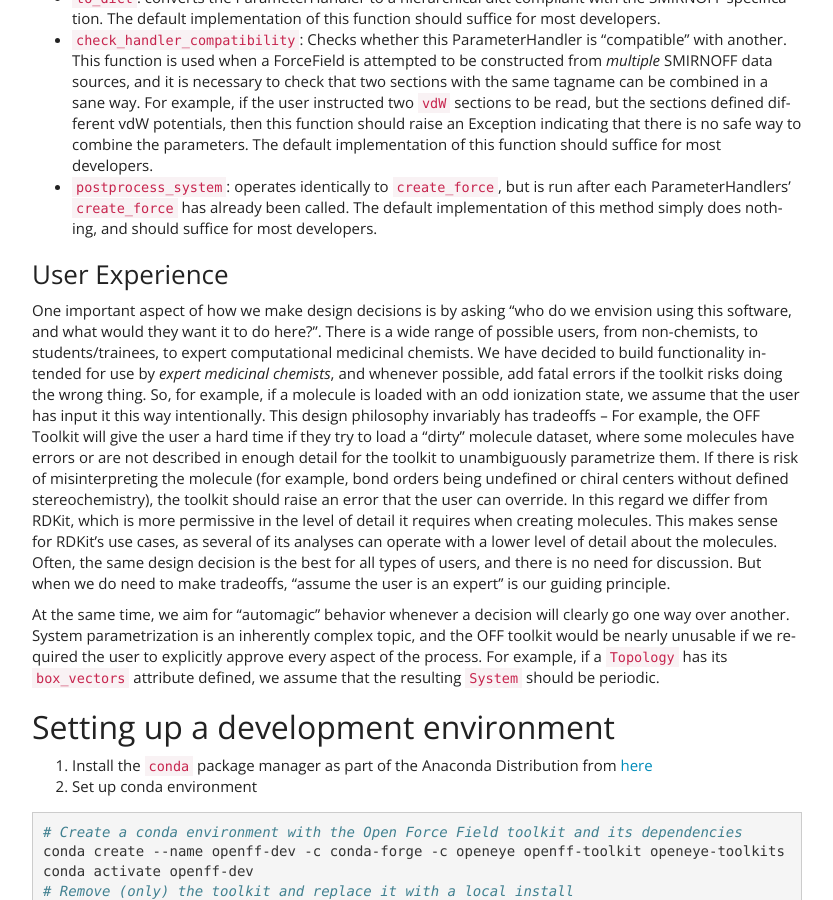
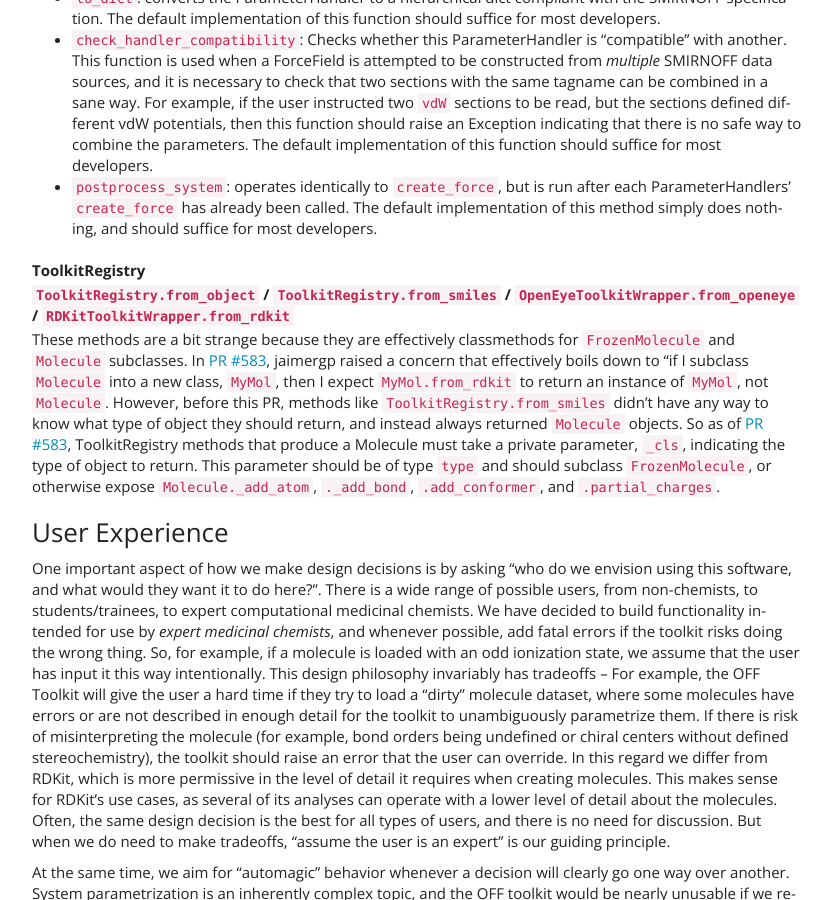
Before and after one commit to openforcefield/openff-toolkit, a Sphinx documentation site: the page built from docs/developing.rst, in a window 1280 px wide and 900 px high, scrolled down 3322 px. Shown: the whole window, without its empty margins (38-871 px from the left). Built offline with Sphinx 7.4.7, drawn with Linux system fonts in a browser that asks for light colours.

Commit message:
Correct rendering of ToolkitRegistry

```diff
--- a/docs/developing.rst
+++ b/docs/developing.rst
@@ -149,18 +149,19 @@ ParameterHandler
         - ``postprocess_system``: operates identically to ``create_force``, but is run after each ParameterHandlers' ``create_force`` has already been called.
           The default implementation of this method simply does nothing, and should suffice for most developers.
 
-.. TODO : fill in the modular components below
-
-    ParameterType
-
-    ToolkitRegistry
-        ``ToolkitRegistry.from_object``  / ``ToolkitRegistry.from_smiles`` / ``OpenEyeToolkitWrapper.from_openeye`` / ``RDKitToolkitWrapper.from_rdkit``
-        - These methods are a bit strange because they are effectively classmethods for ``FrozenMolecule`` and ``Molecule`` subclasses.
+ToolkitRegistry
+    ``ToolkitRegistry.from_object``  / ``ToolkitRegistry.from_smiles`` / ``OpenEyeToolkitWrapper.from_openeye`` / ``RDKitToolkitWrapper.from_rdkit``
+          These methods are a bit strange because they are effectively classmethods for ``FrozenMolecule`` and ``Molecule`` subclasses.
           In `PR #583 <https://github.com/openforcefield/openff-toolkit/pull/583>`_, jaimergp raised a concern that effectively boils down to "if I subclass ``Molecule`` into a new class, ``MyMol``, then I expect ``MyMol.from_rdkit`` to return an instance of ``MyMol``, not ``Molecule``.
           However, before this PR, methods like ``ToolkitRegistry.from_smiles`` didn't have any way to know what type of object they should return, and instead always returned ``Molecule`` objects.
           So as of  `PR #583 <https://github.com/openforcefield/openff-toolkit/pull/583>`_, ToolkitRegistry methods that produce a Molecule must take a private parameter, ``_cls``, indicating the type of object to return.
           This parameter should be of type ``type`` and should subclass ``FrozenMolecule``, or otherwise expose ``Molecule._add_atom``, ``._add_bond``, ``.add_conformer``, and ``.partial_charges``.
 
+
+
+.. TODO : fill in the modular components below, and clarify ToolkitRegistry above
+
+    ParameterType
 
     Molecule.to_X
 
```
